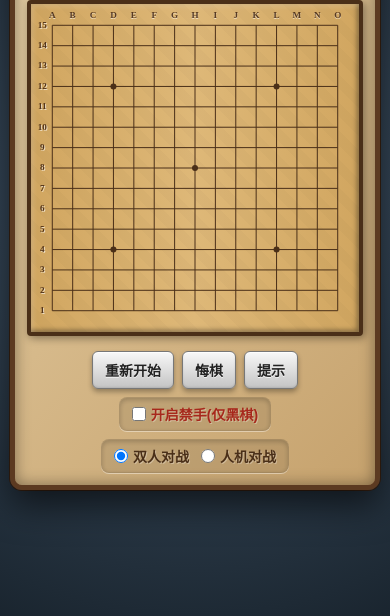
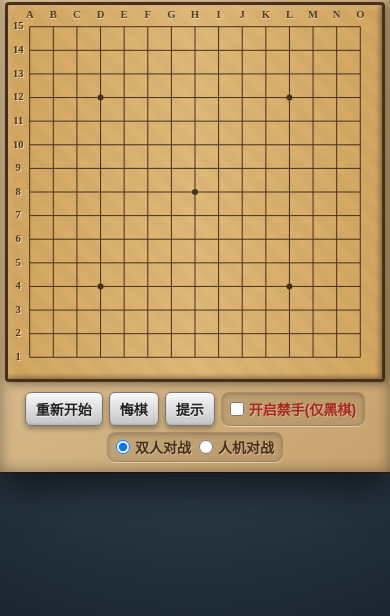
Before and after one commit to ethanzhou-dev/gomoku, a website: page public/index.html in a window 390 px wide. Shown: the part 228-844 px from the top of the page. Drawn offline with nearby package versions, Linux system fonts and the light colour scheme; a small style sheet from the web is missing.

Commit message:
测试字体和手机端界面

```diff
--- a/public/index.html
+++ b/public/index.html
@@ -5,6 +5,8 @@
     <meta charset="UTF-8">
     <meta name="viewport" content="width=device-width, initial-scale=1.0, maximum-scale=1.0, user-scalable=no">
     <title>经典五子棋</title>
+    <!-- 引入开源免费的霞鹜文楷字体，以保证手机端也能显示优美的楷体 -->
+    <link rel="stylesheet" href="https://cdn.jsdelivr.net/npm/lxgw-wenkai-lite-webfont@1.1.0/style.css" />
     <link rel="stylesheet" href="style.css">
 </head>
 
--- a/public/style.css
+++ b/public/style.css
@@ -14,7 +14,7 @@ html, body {
 }
 
 body {
-    font-family: '楷体', 'STKaiti', 'Microsoft YaHei', sans-serif;
+    font-family: "LXGW WenKai Lite", '楷体', 'STKaiti', 'Microsoft YaHei', sans-serif;
     background: #2c3e50;
     background-image: radial-gradient(circle, #44596e, #1a252f);
     color: #333;
@@ -167,25 +167,46 @@ canvas {
 
 /* 移动端适配 */
 @media (max-width: 480px) {
+    body {
+        padding: 0;
+    }
+
     .game-container {
-        border-width: 5px;
-        padding: 12px;
+        border-width: 0;
+        border-radius: 0;
+        padding: 10px 5px;
+        max-height: 100vh;
+        justify-content: space-around;
+    }
+
+    .header {
+        margin-bottom: 5px;
     }
 
     .header h1 {
         font-size: 22px;
+        margin-bottom: 4px;
     }
 
     .board-container {
-        padding: 6px;
+        padding: 4px;
+        margin-bottom: 10px;
+        border-width: 3px;
+        width: 100%;
+        max-width: 100vmin; /* 确保棋盘为正方形并且尽可能大 */
     }
 
     .controls {
-        gap: 8px;
+        gap: 6px;
     }
 
     .skeuo-btn {
-        padding: 8px 12px;
+        padding: 6px 10px;
         font-size: 14px;
     }
+
+    .mode-selector, .difficulty-selector {
+        padding: 4px 8px;
+        gap: 8px;
+    }
 }
```
